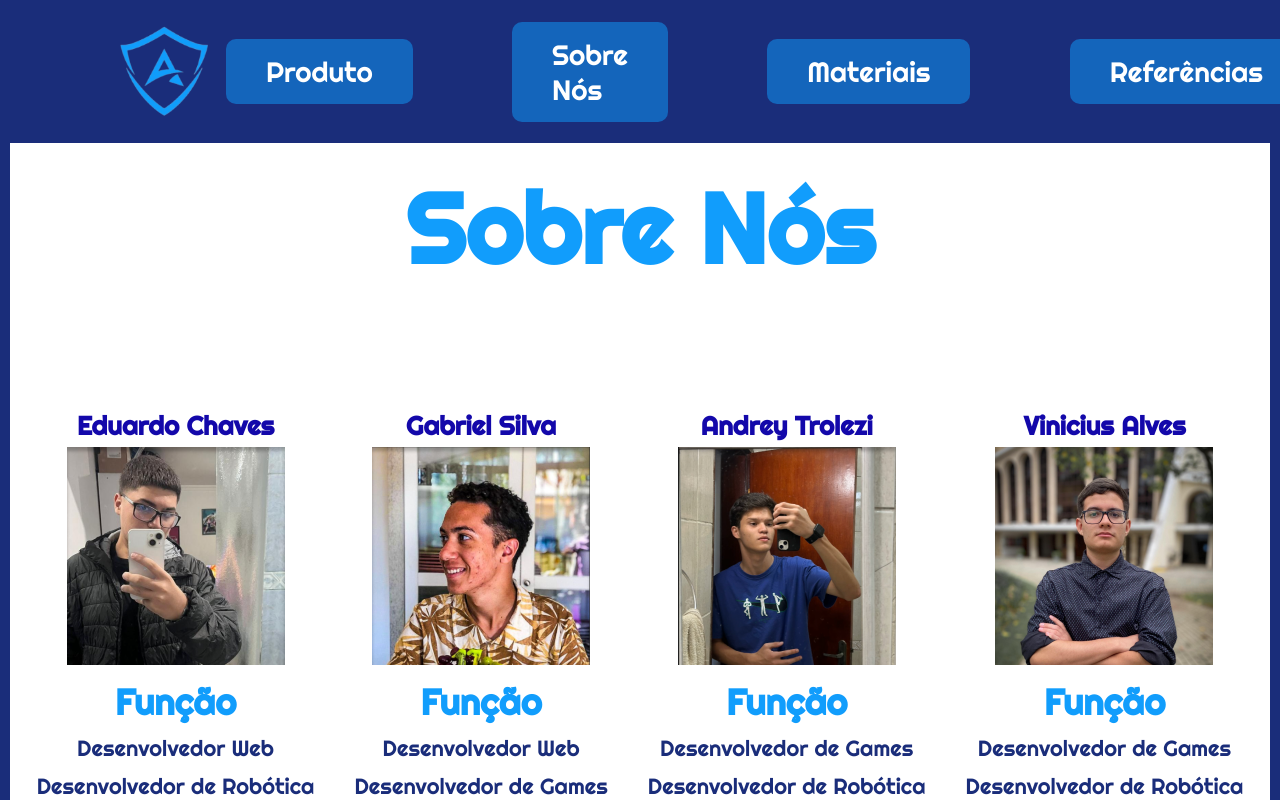
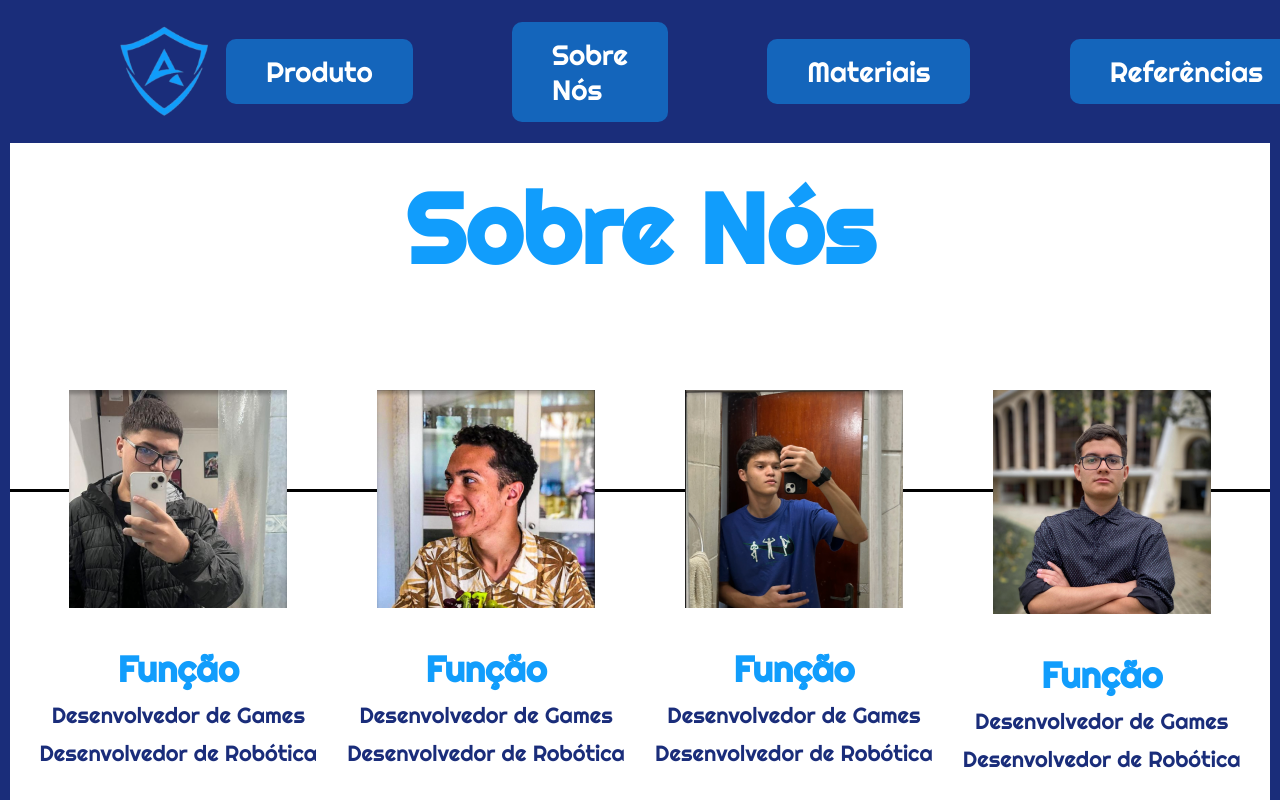
Before and after one commit to AndreyTrolezi/AeroGuardTech, a React (Vite) app: page /sobre in a window 1280 px wide. Shown: the top 800 px of the page. Built offline with nearby package versions, Linux system fonts and the light colour scheme.

Commit message:
ajustando a linha na parte do sobre nós

```diff
--- a/src/pages/SobreNos.jsx
+++ b/src/pages/SobreNos.jsx
@@ -18,34 +18,64 @@ export function SobreNos() {
 
           <section class="espaco1">
             <h3>Eduardo Chaves</h3>
+            <section class="tudo">
+              <div class="linha"></div>
+              <div class="fotos"></div>
+                <div class="foto1">
                   <img src={edu} alt="Eduardo Chaves" />
+                </div>
+            </section>
+            <div class="textos">
               <h2>Função</h2>
-            <p>Desenvolvedor Web</p>
+              <p>Desenvolvedor de Games</p>
               <p>Desenvolvedor de Robótica</p>
+            </div>
           </section>
 
           <section class="espaco2">
             <h3>Gabriel Silva</h3>
+            <section class="tudo">
+                <div class="foto2">
                   <img src={bob} alt="Gabriel Silva" />
+                </div>
+            </section>
+            <div class="textos">
               <h2>Função</h2>
-            <p>Desenvolvedor Web</p>
               <p>Desenvolvedor de Games</p>
+              <p>Desenvolvedor de Robótica</p>
+            </div>
           </section>
 
           <section class="espaco3">
             <h3>Andrey Trolezi</h3>
-            <img src={trolezi} alt="Andrey Trolezi" />
+            <section class="tudo">
+              <div class="linha"></div>
+              <div class="fotos"></div>
+                <div class="foto">
+                  <img class="foto3"src={trolezi} alt="Andrey Trolezi" />
+                </div>
+            </section>
+            <div class="textos">
               <h2>Função</h2>
               <p>Desenvolvedor de Games</p>
               <p>Desenvolvedor de Robótica</p>
+            </div>
           </section>
 
           <section class="espaco4">
             <h3>Vinicius Alves</h3>
-            <img src={steve} alt="Vinicius Alves" />
+            <section class="tudo">
+              <div class="linha"></div>
+              <div class="fotos"></div>
+                <div class="foto4">
+                  <img src={steve} alt="Vinícius Alves" />
+                </div>
+            </section>
+            <div class="textos">
               <h2>Função</h2>
               <p>Desenvolvedor de Games</p>
               <p>Desenvolvedor de Robótica</p>
+            </div>
           </section>
 
         </section>
--- a/src/styles/SobreNos.styles.js
+++ b/src/styles/SobreNos.styles.js
@@ -3,7 +3,7 @@ import styled from 'styled-components';
 export const Home = styled.div`
   background-color: #ffffff;
   border: 10px solid #1A2D7A;
-  padding-bottom: 204px;
+  padding-bottom: 450px;
   flex-direction: row;
 
   .Titulo {
@@ -20,14 +20,7 @@ export const Home = styled.div`
     h3 {
       color: #1308aa;
       font-size: 26px;
-      margin-bottom: 5px;
-    }
-
-    img {
-      width: 218px;
-      height: 218px;
-      object-fit: cover;
-      margin-bottom: 15px;
+      padding-bottom: 18px;
     }
 
     h2 {
@@ -46,8 +39,9 @@ export const Home = styled.div`
   .imgs {
     display: flex;
     justify-content: center;
-    margin-top: 100px;
-    flex-wrap: wrap;
+    margin-top: 200px;
+    height: 3px;
+    background: black;
   }
 
   .espaco1, .espaco2, .espaco3, .espaco4 {
@@ -55,8 +49,40 @@ export const Home = styled.div`
     flex-direction: column;
     align-items: center;
     margin: 20px;
-    color: #1A2D7A;
   }
+
+  .tudo {
+    height: 100px;
+
+  }
+
+  .foto1 {
+    margin-top: -170px;
+  }
+
+  .foto2 {
+    margin-top: -170px;
+
+  }
+
+  .foto3 {
+    margin-top: -170px;
+
+  }
+
+  .foto4 {
+    margin-top: -170px;
+
+  }
+
+  .textos {
+    display: flex;
+    flex-direction: column;
+    align-items: center;
+    margin: -5px;
+  }
+
+
 
   @media (max-width: 425px) {
     .Titulo {
```
Lines whose indentation alone changed are shown as unchanged.
